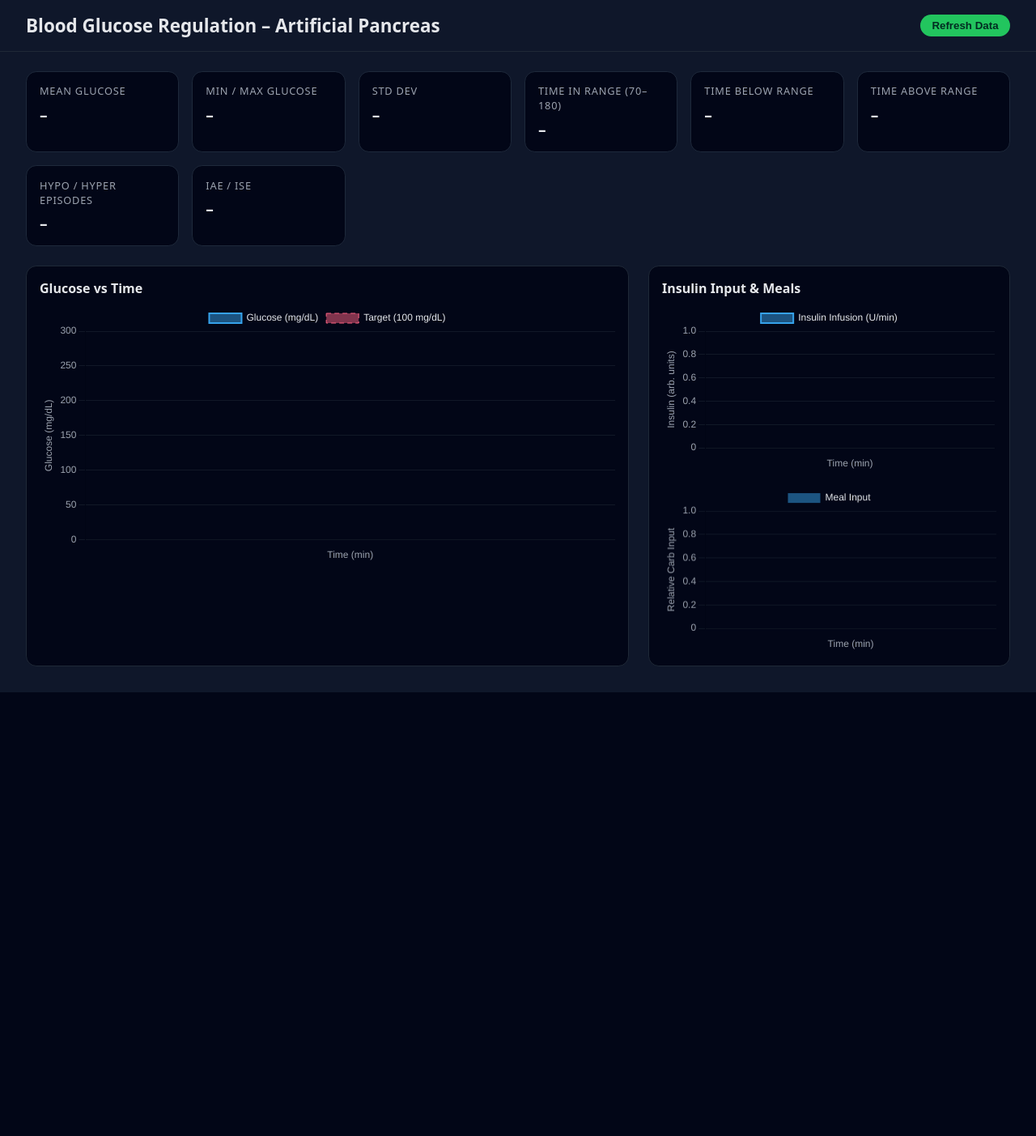
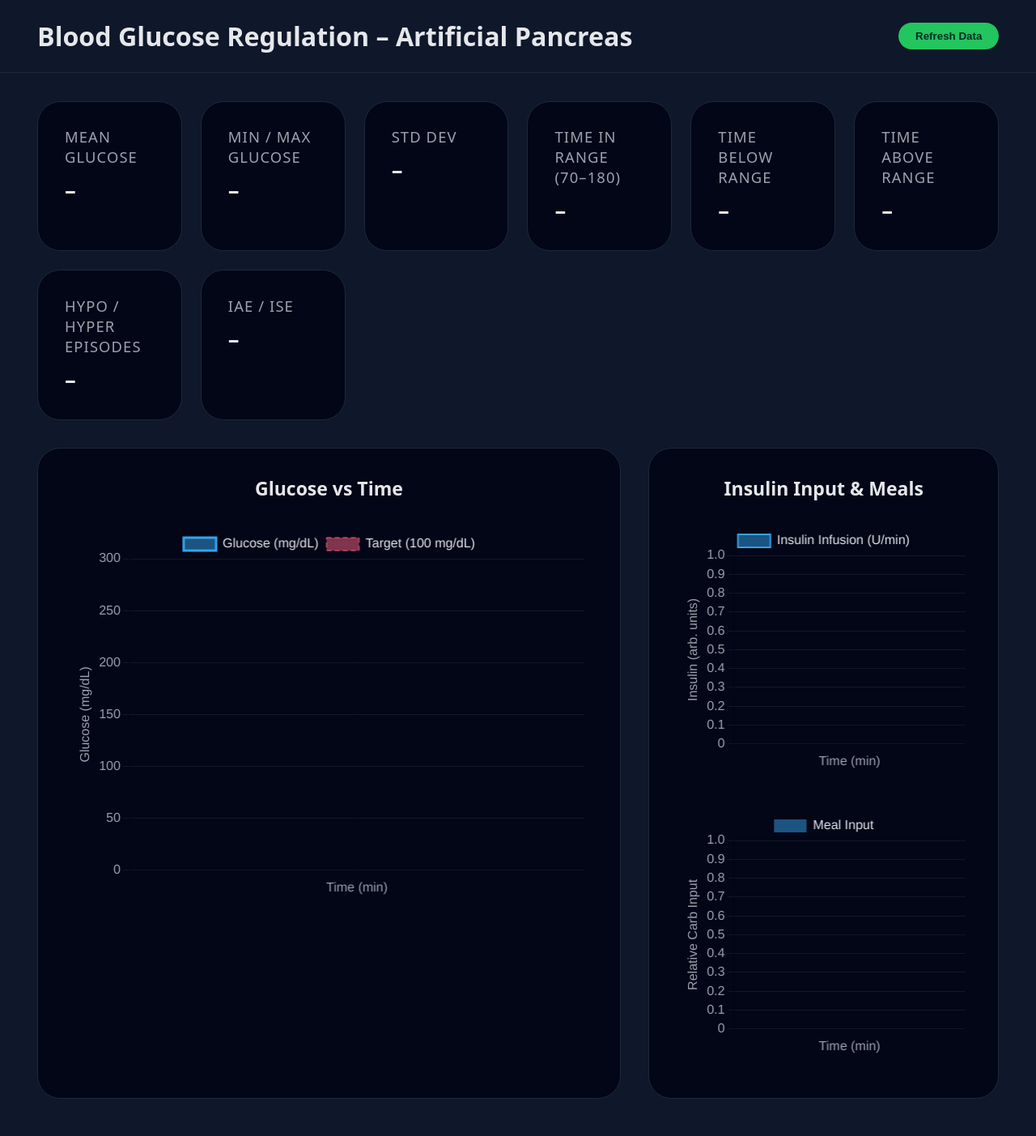
Before and after one commit to yashghule9/Blood-Glucose-Regulator, a Flask app: page / in a window 1280 px wide. Shown: the whole page at 81% size. Before the commit the page ends 855 px from the top, so only its background shows below. Run offline with Flask 3, Linux system fonts and the light colour scheme; data that the repository does not hold is empty.

Commit message:
frontend final

```diff
--- a/ap_dashboard/templates/index.html
+++ b/ap_dashboard/templates/index.html
@@ -5,6 +5,10 @@
   <title>Artificial Pancreas – Analysis Dashboard</title>
   <script src="https://cdn.jsdelivr.net/npm/chart.js"></script>
   <style>
+    :root {
+      /* increase default font size by 5px */
+      font-size: 23px;
+    }
     body {
       font-family: system-ui, -apple-system, BlinkMacSystemFont, "Segoe UI", sans-serif;
       margin: 0;
@@ -46,8 +50,9 @@
     }
     .card {
       background: #020617;
-      border-radius: 0.8rem;
-      padding: 0.9rem 1rem;
+      /* increase card radius and padding to make card larger by 10px */
+      border-radius: calc(0.8rem + 10px);
+      padding: calc(0.9rem + 10px) calc(1rem + 10px);
       border: 1px solid #1e293b;
     }
     .card-title {
@@ -68,16 +73,36 @@
     }
     .panel {
       background: #020617;
-      border-radius: 0.8rem;
-      padding: 1rem;
+      border-radius: calc(0.8rem + 10px);
+      padding: calc(1rem + 10px);
       border: 1px solid #1f2937;
+      display: flex;
+      flex-direction: column;
+      align-items: center; /* center child content horizontally */
     }
     .panel h2 {
       font-size: 1rem;
       margin: 0 0 0.6rem 0;
     }
+    /* Center charts and allow larger height for clearer visuals */
     canvas {
+      display: block;
+      margin: 0.4rem auto;
+      max-height: 480px; /* increased from 320 */
+      width: 100% !important;
+    }
+
+    /* Target glucose chart specific tweaks (keeps it centered and taller) */
+    #glucoseChart {
+      max-height: 480px;
+      width: 100% !important;
+    }
+
+    /* Slightly taller insulin/meal charts for clarity */
+    #insulinChart,
+    #mealChart {
       max-height: 320px;
+      width: 100% !important;
     }
     @media (max-width: 900px) {
       .grid {
@@ -172,6 +197,13 @@
 
       // Glucose chart with target
       const gCtx = document.getElementById("glucoseChart").getContext("2d");
+        // Set chart-wide defaults for clarity / higher DPI
+        Chart.defaults.font.size = 16; // larger labels
+        // Chart.js picks up devicePixelRatio automatically in many versions; set if available
+        try {
+          Chart.defaults.devicePixelRatio = window.devicePixelRatio || 1;
+        } catch(e) {}
+
       glucoseChart = initOrUpdateChart(glucoseChart, gCtx, {
         type: "line",
         data: {
@@ -180,7 +212,9 @@
             {
               label: "Glucose (mg/dL)",
               data: glucose,
-              borderWidth: 2,
+              borderWidth: 3,
+              pointRadius: 2,
+              pointHoverRadius: 4,
               tension: 0.15,
             },
             {
@@ -193,6 +227,7 @@
         },
         options: {
           responsive: true,
+          maintainAspectRatio: false,
           interaction: { mode: "index", intersect: false },
           plugins: {
             legend: { labels: { color: "#e5e7eb" } },
@@ -210,6 +245,13 @@
               suggestedMin: 40,
               suggestedMax: 260,
             }
+          },
+          elements: {
+            line: { tension: 0.4 },
+            point: { radius: 2 },
+          },
+          layout: {
+            padding: { left: 12, right: 12, top: 12, bottom: 12 }
           }
         }
       });
@@ -225,12 +267,14 @@
               label: "Insulin Infusion (U/min)",
               data: insulin,
               borderWidth: 2,
+              pointRadius: 2,
               tension: 0.15,
             }
           ]
         },
         options: {
           responsive: true,
+          maintainAspectRatio: false,
           plugins: {
             legend: { labels: { color: "#e5e7eb" } },
           },
@@ -245,7 +289,8 @@
               ticks: { color: "#9ca3af" },
               grid: { color: "#111827" },
             }
-          }
+          },
+          layout: { padding: { left: 8, right: 8, top: 8, bottom: 8 } }
         }
       });
 
@@ -264,6 +309,7 @@
         },
         options: {
           responsive: true,
+          maintainAspectRatio: false,
           plugins: {
             legend: { labels: { color: "#e5e7eb" } },
           },
@@ -278,7 +324,8 @@
               ticks: { color: "#9ca3af" },
               grid: { color: "#111827" },
             }
-          }
+          },
+          layout: { padding: { left: 8, right: 8, top: 8, bottom: 8 } }
         }
       });
     }
```
Also changed, not shown: ap_dashboard/static/style.css (+12 -4 lines).
